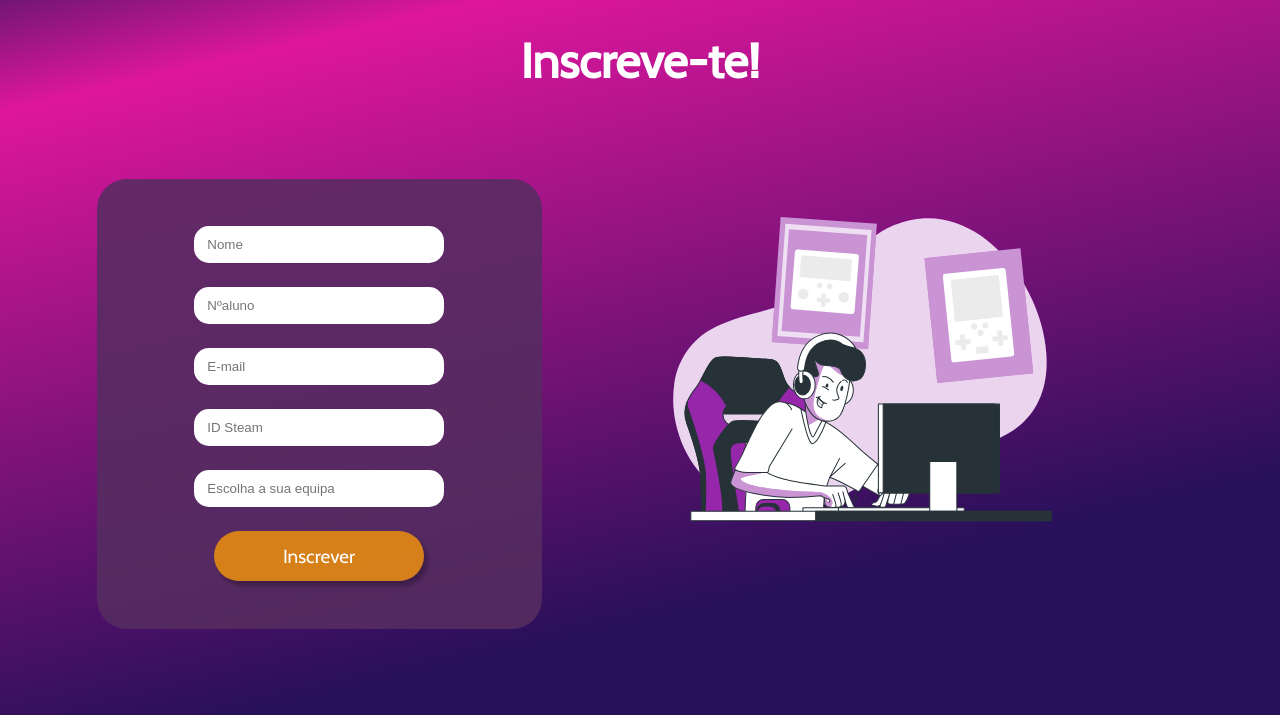
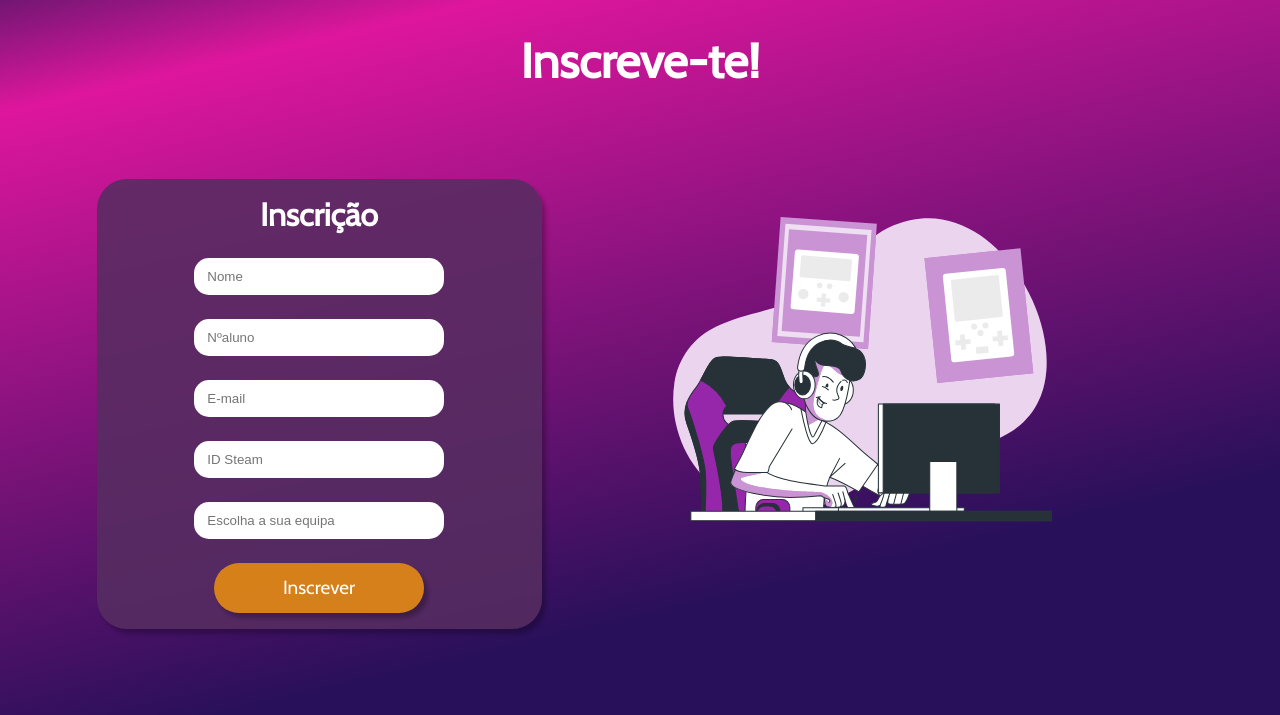
Before and after one commit to theking1969/lan_party, a PHP site: page /inscrever.php in a window 1280 px wide. Shown: the part 85-800 px from the top of the page. Run offline with PHP 8.4, Linux system fonts and the light colour scheme; some web fonts are replaced.

Commit message:
vitor alteraçao final form

```diff
--- a/estilos/styleregisto.css
+++ b/estilos/styleregisto.css
@@ -39,11 +39,18 @@ form{
     margin-top:20%;
     border-radius: 30px;
     background-color:rgba(86, 45, 97, 0.876);
+    box-shadow: 4px 5px 4px rgba(0, 0, 0, 0.25);
+
     display: flex;
     flex-direction:column;
     align-items: center;
     justify-content:center;
     gap: 1.5rem;
+}
+.form-titulo{
+    color: white;
+    font-family: 'Cabin', sans-serif;
+    font-size: 2em;
 }
 input{
     height: 37px;
@@ -53,7 +60,6 @@ input{
     outline: 0;
     border: none;
 }
-
 .conteudo-principal{
     display: flex;
     flex-direction: row;
--- a/inscrever.php
+++ b/inscrever.php
@@ -38,6 +38,7 @@ if (isset( $_POST ['submit3'])) {
          <section class="conteudo-principal">
             <div class="conteudo-principal-escrito">
                 <form action="" class="form-escrever">
+                    <h2 class="form-titulo">Inscrição</h2>
                     <input type="text" class="txtNome" placeholder="Nome" required>
                     <input type="text" class="txtNumeroAluno" placeholder="Nºaluno" required>
                     <input type="text" class="txtEmail" placeholder="E-mail" required>
```
